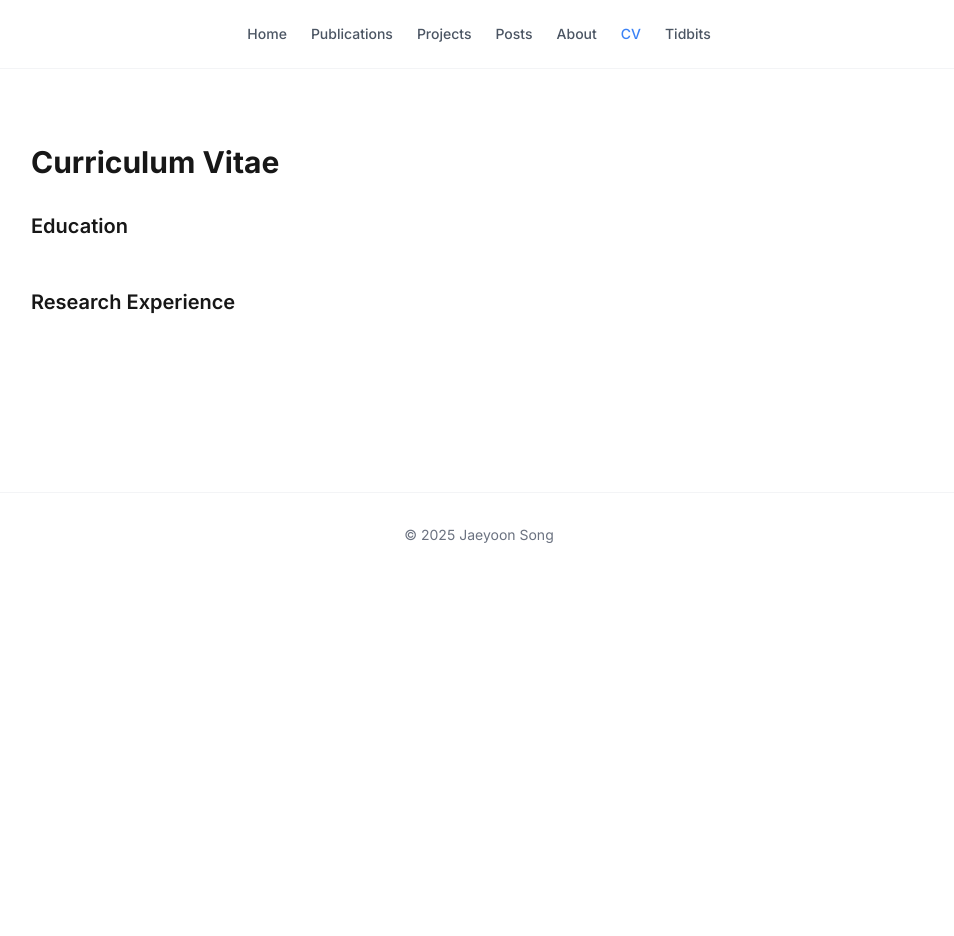
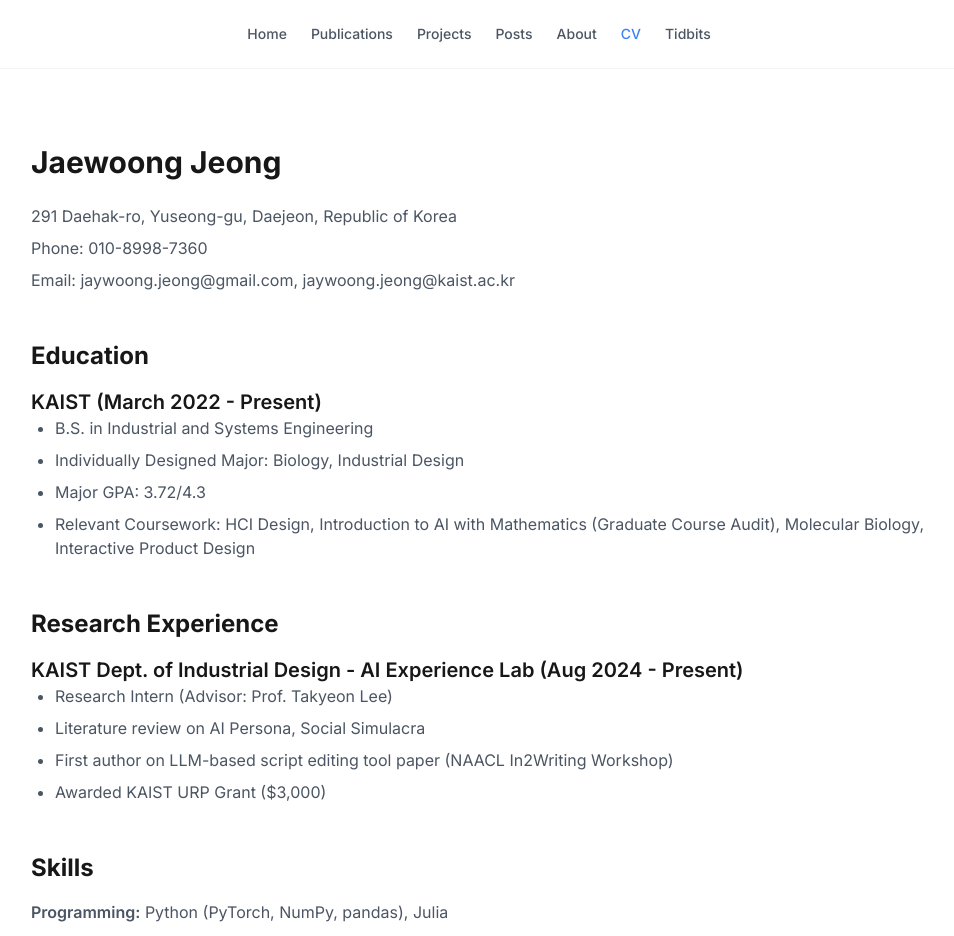
Before and after one commit to jaywoongjeong/jaywoong.github.io, a Next.js app: page /cv in a window 1280 px wide. Shown: the top 936 px of the page, without its empty margins (161-1115 px from the left). Before the commit the page ends 800 px from the top, so only its background shows below. Built offline with nearby package versions, Linux system fonts and the light colour scheme.

Commit message:
feat: add CV content and update home page

```diff
--- a/app/cv/page.tsx
+++ b/app/cv/page.tsx
@@ -2,18 +2,54 @@
   return (
     <div className="container mx-auto px-4 py-20">
       <div className="max-w-4xl mx-auto">
-        <h1 className="text-3xl font-bold mb-8">Curriculum Vitae</h1>
-        <div className="space-y-12">
-          <section>
-            <h2 className="text-xl font-semibold mb-4">Education</h2>
-            {/* Education details */}
-          </section>
-          <section>
-            <h2 className="text-xl font-semibold mb-4">Research Experience</h2>
-            {/* Research details */}
-          </section>
-          {/* Add more sections */}
-        </div>
+        <section className="mb-12">
+          <h1 className="text-3xl font-bold mb-6">Jaewoong Jeong</h1>
+          <div className="space-y-2 text-gray-600">
+            <p>291 Daehak-ro, Yuseong-gu, Daejeon, Republic of Korea</p>
+            <p>Phone: 010-8998-7360</p>
+            <p>Email: jaywoong.jeong@gmail.com, jaywoong.jeong@kaist.ac.kr</p>
+          </div>
+        </section>
+
+        <section className="mb-12">
+          <h2 className="text-2xl font-bold mb-4">Education</h2>
+          <div className="mb-4">
+            <h3 className="text-xl font-semibold">KAIST (March 2022 - Present)</h3>
+            <ul className="list-disc ml-6 space-y-2 text-gray-600">
+              <li>B.S. in Industrial and Systems Engineering</li>
+              <li>Individually Designed Major: Biology, Industrial Design</li>
+              <li>Major GPA: 3.72/4.3</li>
+              <li>Relevant Coursework: HCI Design, Introduction to AI with Mathematics (Graduate Course Audit), Molecular Biology, Interactive Product Design</li>
+            </ul>
+          </div>
+        </section>
+
+        <section className="mb-12">
+          <h2 className="text-2xl font-bold mb-4">Research Experience</h2>
+          <div className="space-y-6">
+            <div>
+              <h3 className="text-xl font-semibold">KAIST Dept. of Industrial Design - AI Experience Lab (Aug 2024 - Present)</h3>
+              <ul className="list-disc ml-6 space-y-2 text-gray-600">
+                <li>Research Intern (Advisor: Prof. Takyeon Lee)</li>
+                <li>Literature review on AI Persona, Social Simulacra</li>
+                <li>First author on LLM-based script editing tool paper (NAACL In2Writing Workshop)</li>
+                <li>Awarded KAIST URP Grant ($3,000)</li>
+              </ul>
+            </div>
+            {/* Add other research experiences similarly */}
+          </div>
+        </section>
+
+        {/* Add other sections (Projects, Work Experience, etc.) similarly */}
+
+        <section className="mb-12">
+          <h2 className="text-2xl font-bold mb-4">Skills</h2>
+          <div className="space-y-2 text-gray-600">
+            <p><span className="font-semibold">Programming:</span> Python (PyTorch, NumPy, pandas), Julia</p>
+            <p><span className="font-semibold">Web Development:</span> HTML, CSS, JavaScript, React</p>
+            <p><span className="font-semibold">Documentation:</span> LaTeX</p>
+          </div>
+        </section>
       </div>
     </div>
   );
--- a/app/page.tsx
+++ b/app/page.tsx
@@ -9,20 +9,20 @@
         </div>
 
         <div className="text-center mb-12">
-          <h1 className="text-4xl font-bold mb-4">Jaeyoon Song</h1>
+          <h1 className="text-4xl font-bold mb-4">Jaewoong Jeong</h1>
           <p className="text-xl text-gray-600">
-            PhD Student @ MIT
+            B.S. Student @ KAIST
           </p>
           <p className="mt-2 text-gray-600">
-            Human-AI Interaction, Collaboration, Generative AI, Computational Social Science
+            Industrial and Systems Engineering, Biology, Industrial Design
           </p>
         </div>
 
         <div className="prose prose-lg mx-auto">
           <p>
-            Hello, I am a PhD student at MIT Sloan School of Management in the Information Technology (IT) group.
-            My general research area is computational social science and social computing at the intersection of
-            computer science, data science, and social science.
+            Hello, I am an undergraduate student at KAIST, pursuing a B.S. in Industrial and Systems Engineering
+            with an individually designed major in Biology and Industrial Design. My research interests include
+            Human-AI Interaction, AI Experience Design, and Computational Biology.
           </p>
         </div>
       </div>
```
